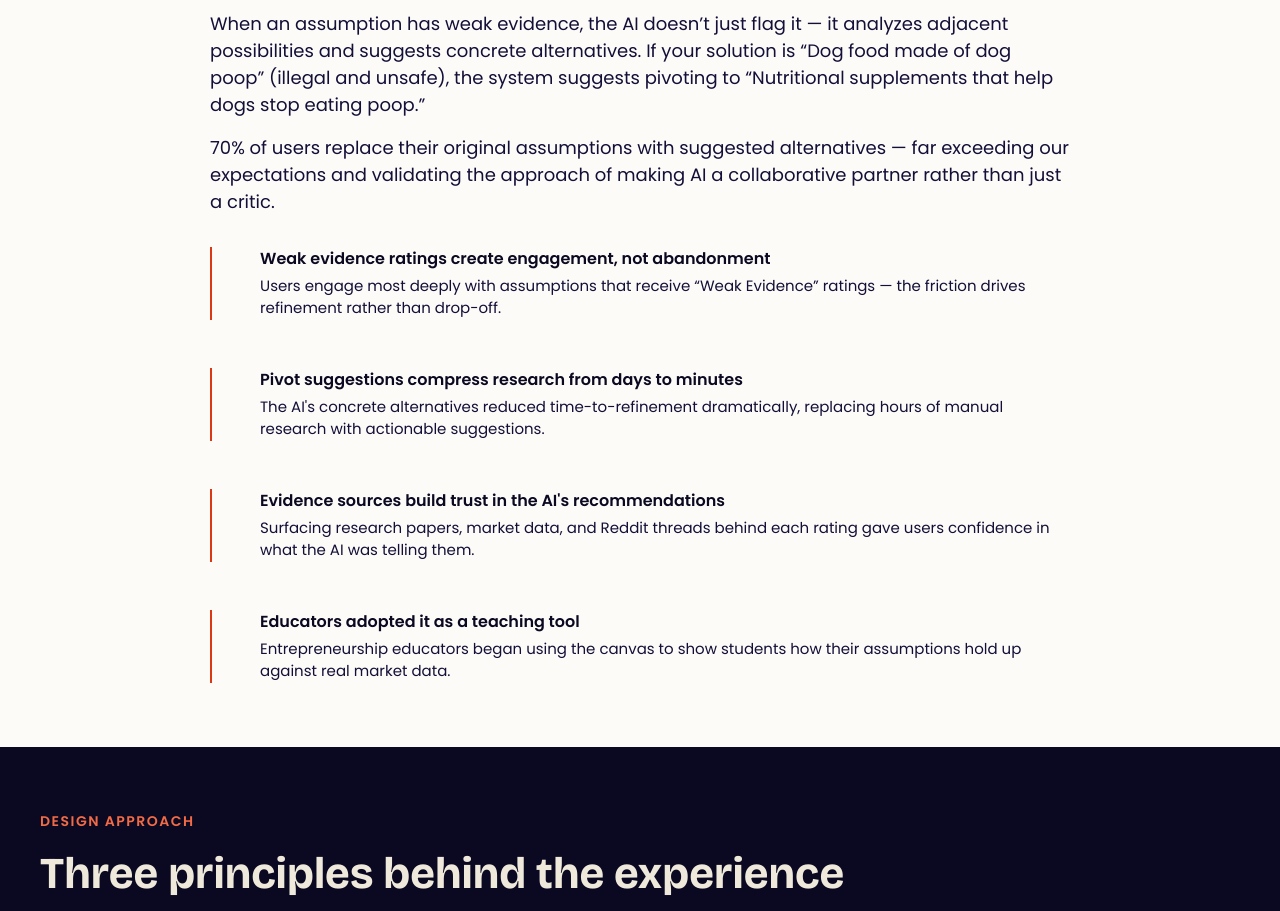
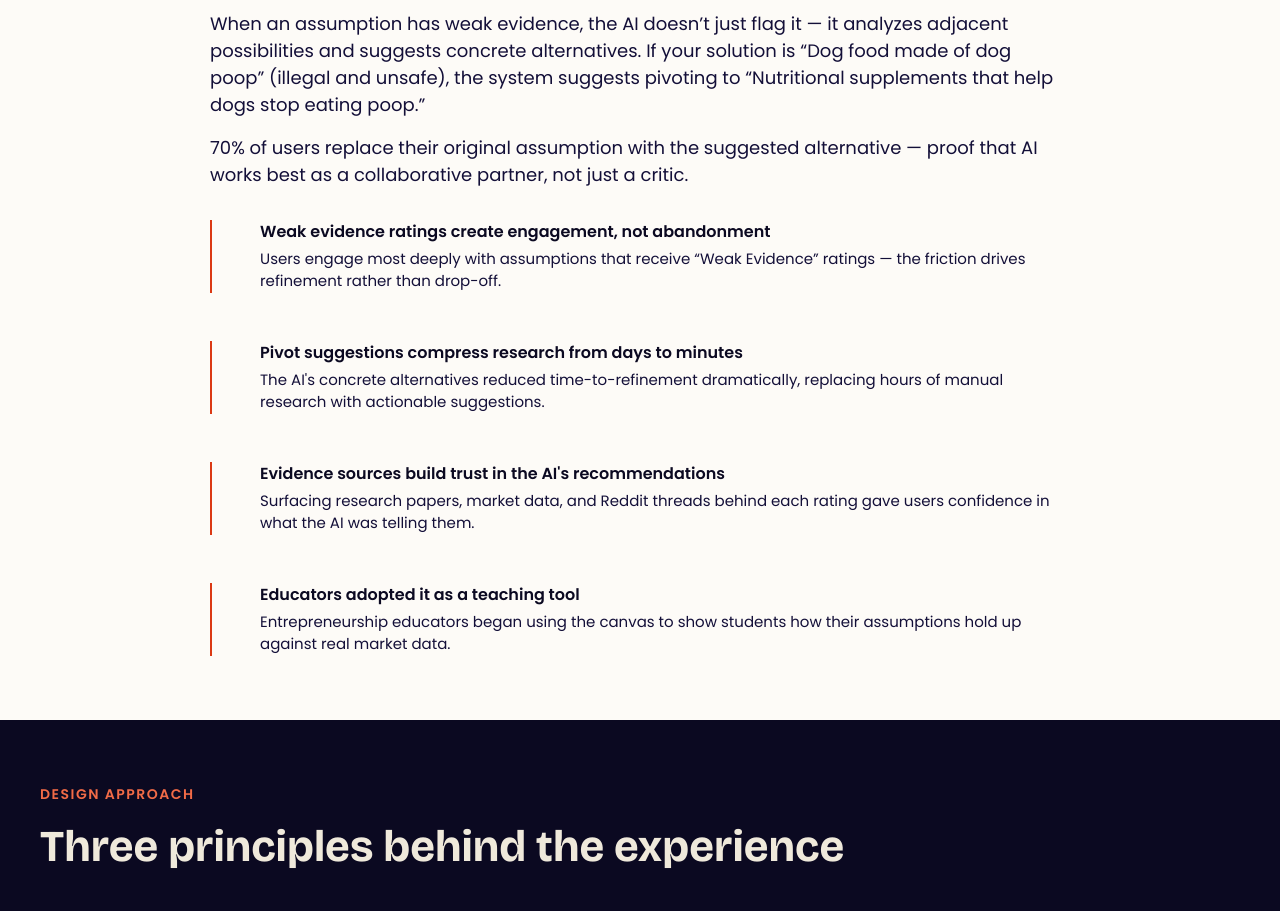
Before and after one commit to jclark-pas/portfolio, a Next.js app: page /work/idea-canvas in a window 1280 px wide. Shown: the part 10700-11611 px from the top of the page. Built offline with nearby package versions, Linux system fonts and the light colour scheme.

Commit message:
Tighten Pivot Engine results sentence
Trim the 70%-adoption paragraph to keep the stat and the "partner, not
critic" takeaway without the throat-clearing.

Co-Authored-By: Claude Opus 4.8 (1M context) <noreply@anthropic.com>

```diff
--- a/src/app/work/idea-canvas/page.tsx
+++ b/src/app/work/idea-canvas/page.tsx
@@ -393,9 +393,8 @@ export default function IdeaCanvasPage() {
               eating poop.&rdquo;
             </p>
             <p>
-              70% of users replace their original assumptions with suggested alternatives —
-              far exceeding our expectations and validating the approach of making AI a
-              collaborative partner rather than just a critic.
+              70% of users replace their original assumption with the suggested alternative —
+              proof that AI works best as a collaborative partner, not just a critic.
             </p>
           </div>
           <ul className={styles.observationList}>
```
